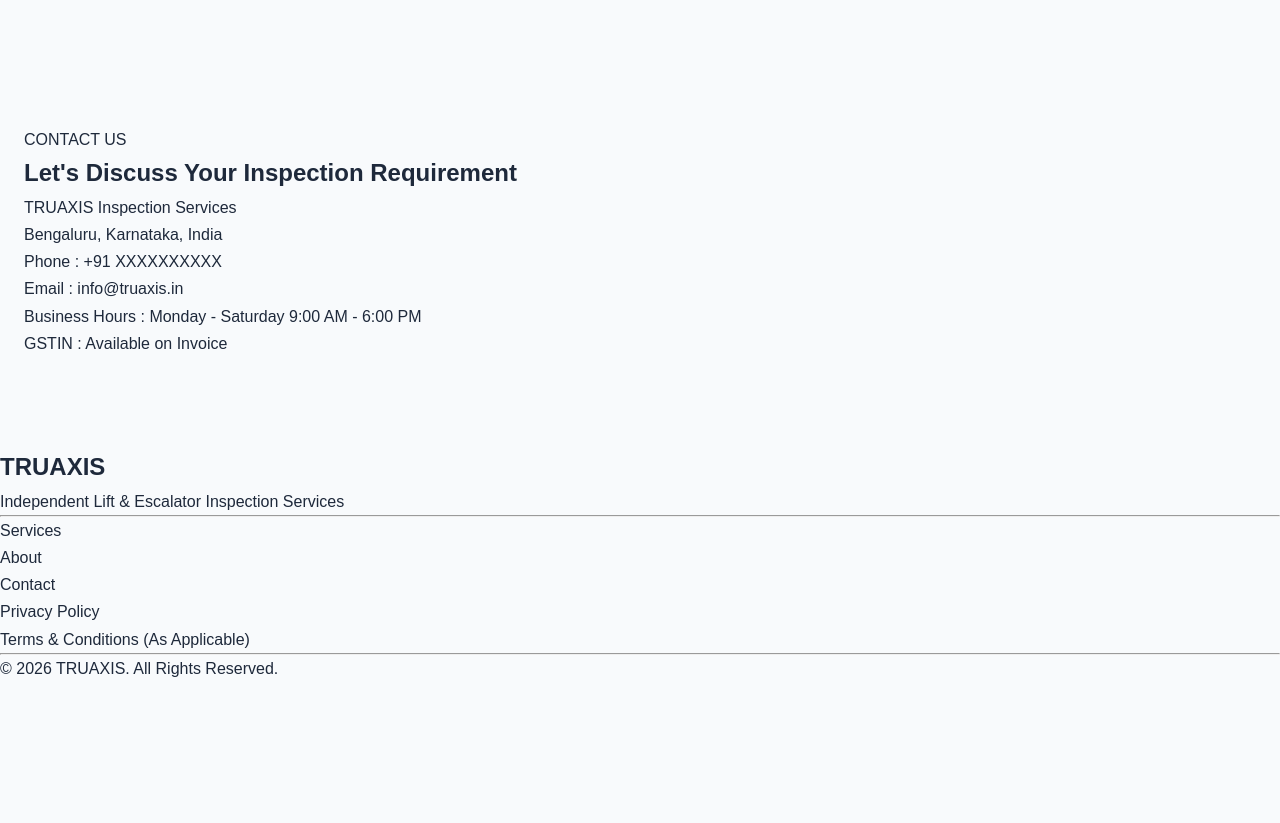
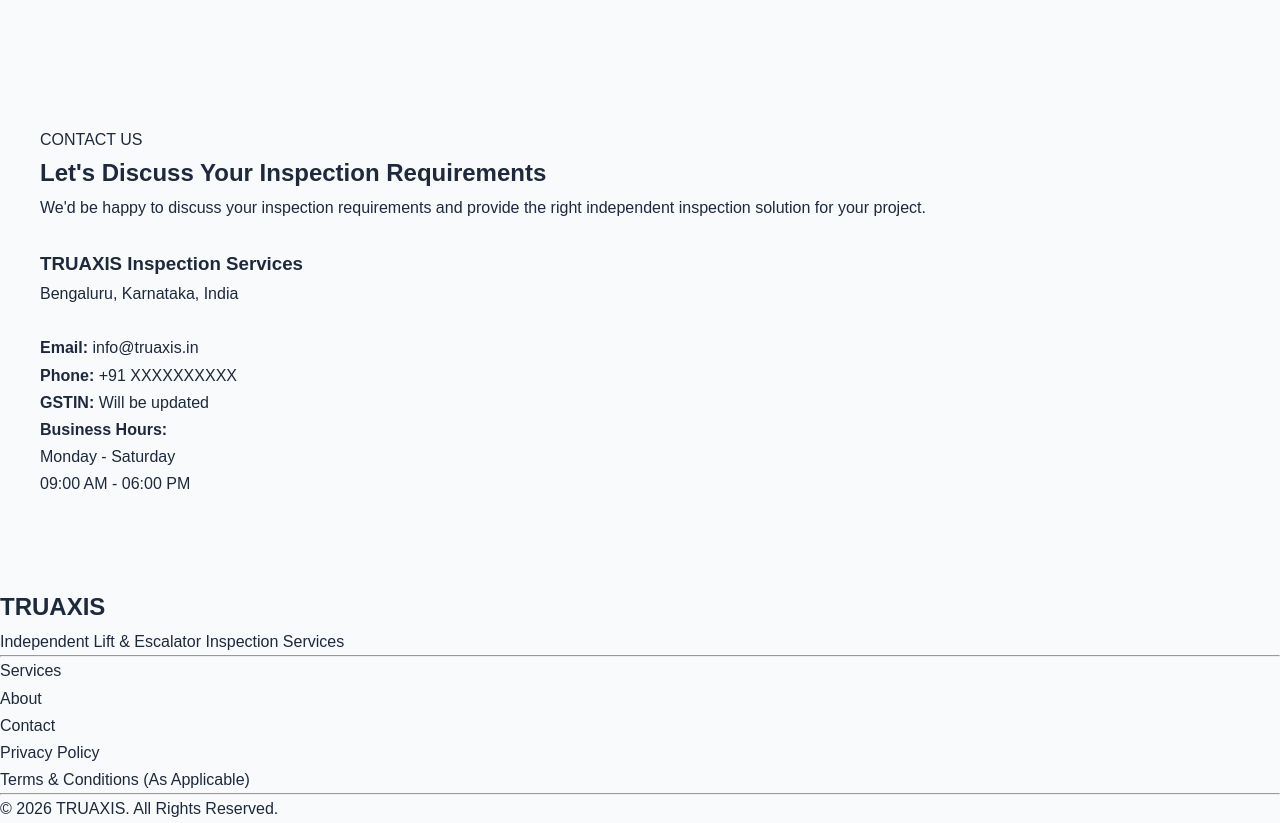
Before and after one commit to pradeepmurthy1992/truaxis-website, a React (Vite) app: page / in a window 1280 px wide. Shown: the part 4380-5203 px from the top of the page. Before the commit the page ends 5062 px from the top, so only its background shows below. Built offline with nearby package versions, Linux system fonts and the light colour scheme.

Commit message:
Update Contact.jsx

```diff
--- a/src/features/contact/Contact.jsx
+++ b/src/features/contact/Contact.jsx
@@ -1,38 +1,47 @@
 import React from "react";
+import Container from "../../components/layout/Container";
 
 function Contact() {
   return (
     <section id="contact">
+      <Container>
         <p>CONTACT US</p>
 
-      <h2>Let's Discuss Your Inspection Requirement</h2>
+        <h2>Let's Discuss Your Inspection Requirements</h2>
 
         <p>
-        TRUAXIS Inspection Services
+          We'd be happy to discuss your inspection requirements and provide the
+          right independent inspection solution for your project.
+        </p>
+
+        <br />
+
+        <h3>TRUAXIS Inspection Services</h3>
+
+        <p>Bengaluru, Karnataka, India</p>
+
+        <br />
+
+        <p>
+          <strong>Email:</strong> info@truaxis.in
         </p>
 
         <p>
-        Bengaluru, Karnataka, India
+          <strong>Phone:</strong> +91 XXXXXXXXXX
         </p>
 
         <p>
-        Phone : +91 XXXXXXXXXX
+          <strong>GSTIN:</strong> Will be updated
         </p>
 
         <p>
-        Email : info@truaxis.in
+          <strong>Business Hours:</strong>
+          <br />
+          Monday - Saturday
+          <br />
+          09:00 AM - 06:00 PM
         </p>
-
-      <p>
-        Business Hours :
-        Monday - Saturday
-        9:00 AM - 6:00 PM
-      </p>
-
-      <p>
-        GSTIN :
-        Available on Invoice
-      </p>
+      </Container>
     </section>
   );
 }
```
Lines whose indentation alone changed are shown as unchanged.
